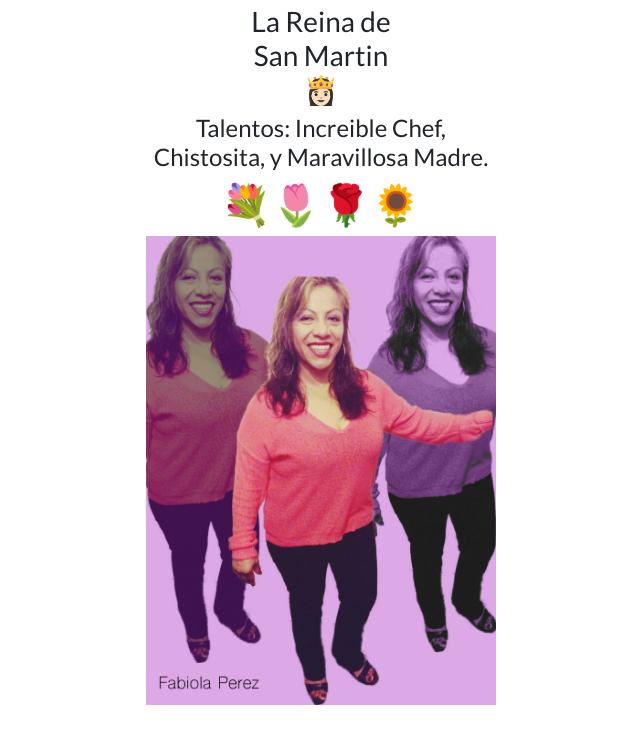
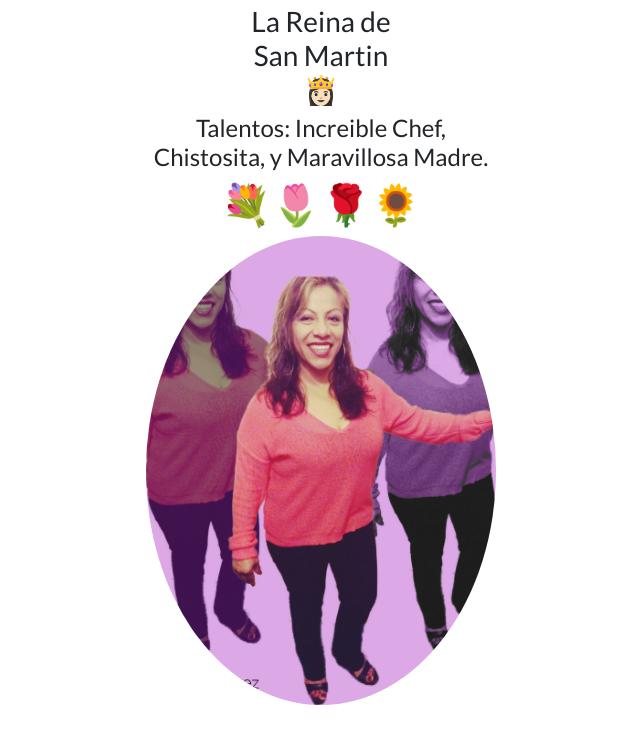
Before and after one commit to CalvarioV/Django3_personal_portfolio, a Django app: page /fabis/ in a window 1280 px wide. Shown: the part 787-1540 px from the top of the page, without its empty margins (319-959 px from the left). Run offline with Django 3.2, Linux system fonts and the light colour scheme.

Commit message:
custom domain added

```diff
--- a/personal_portfolio/settings.py
+++ b/personal_portfolio/settings.py
@@ -25,7 +25,7 @@ SECRET_KEY = 'u)w5)3(ud26gqich8nqp82*@l&!038#6^&2!agbliq@7a(8)fp'
 # SECURITY WARNING: don't run with debug turned on in production!
 DEBUG = False
 
-ALLOWED_HOSTS = ['calvario24.pythonanywhere.com']
+ALLOWED_HOSTS = ['www.vcalvario.com']
 
 
 # Application definition
--- a/portfolio/templates/portfolio/fabis.html
+++ b/portfolio/templates/portfolio/fabis.html
@@ -12,7 +12,7 @@
     <h3>La Reina de <br> San Martin <br>👸🏻</h3>
     <h4>Talentos: Increible Chef, Chistosita, y Maravillosa Madre.</h4>
     <h1>💐🌷🌹🌻</h1>
-    <img src="{% static 'portfolio/fabis2470.jpg' %}" class="img-fluid">
+    <img src="{% static 'portfolio/fabis2470.jpg' %}" class="img-fluid rounded-circle">
   </div>
 </div>
 
```
Also changed, not shown: 1 other file.
